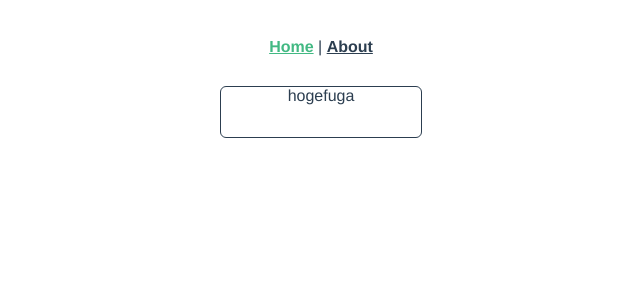
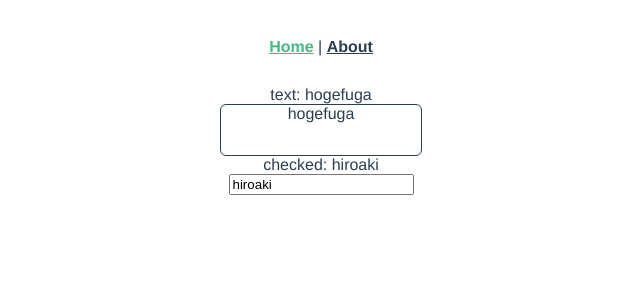
Before and after one commit to b0ntenmaru/spa-playground, a Vue app: page / in a window 1280 px wide. Shown: the top 300 px of the page, without its empty margins (319-959 px from the left). Built offline with nearby package versions, Linux system fonts and the light colour scheme.

Commit message:
TextFieldコンポーネントを実装

```diff
--- /dev/null
+++ b/src/components/home/TextField.vue
@@ -0,0 +1,33 @@
+<template>
+  <input type="text" :value="modelValue" @input="handleChangeText" />
+</template>
+
+<script lang="ts">
+import { defineComponent } from 'vue';
+
+export default defineComponent({
+  name: 'TextField',
+
+  props: {
+    modelValue: {
+      type: String,
+      required: true,
+    },
+  },
+
+  emits: {
+    'update:modelValue': (updatedModelValue: string) => true,
+  },
+
+  setup(_, { emit }) {
+    const handleChangeText = (event: Event) => {
+      const target = event.target as HTMLInputElement;
+      emit('update:modelValue', target.value);
+    };
+
+    return {
+      handleChangeText,
+    };
+  },
+});
+</script>
--- a/src/views/Home.vue
+++ b/src/views/Home.vue
@@ -1,22 +1,34 @@
 <template>
   <div class="home">
-    <Editor v-model="state.text" @submit="submit" />
+    <div>
+      text: {{ state.text }}
+      <Editor v-model="state.text" @submit="submit" />
+    </div>
+
+    <div>
+      checked: {{ state.name }} <br />
+      <TextField v-model="state.name" />
+    </div>
   </div>
 </template>
 
 <script lang="ts">
 import { defineComponent, reactive } from 'vue';
 import Editor from '@/components/home/Editor.vue';
+import TextField from '@/components/home/TextField.vue';
 
 export default defineComponent({
   name: 'Home',
   components: {
     Editor,
+    TextField,
   },
 
   setup() {
-    const state = reactive<{ text: string }>({
+    const state = reactive({
       text: 'hogefuga',
+      names: ['hiroaki'],
+      name: 'hiroaki',
     });
 
     const submit = (text: string) => {
```
